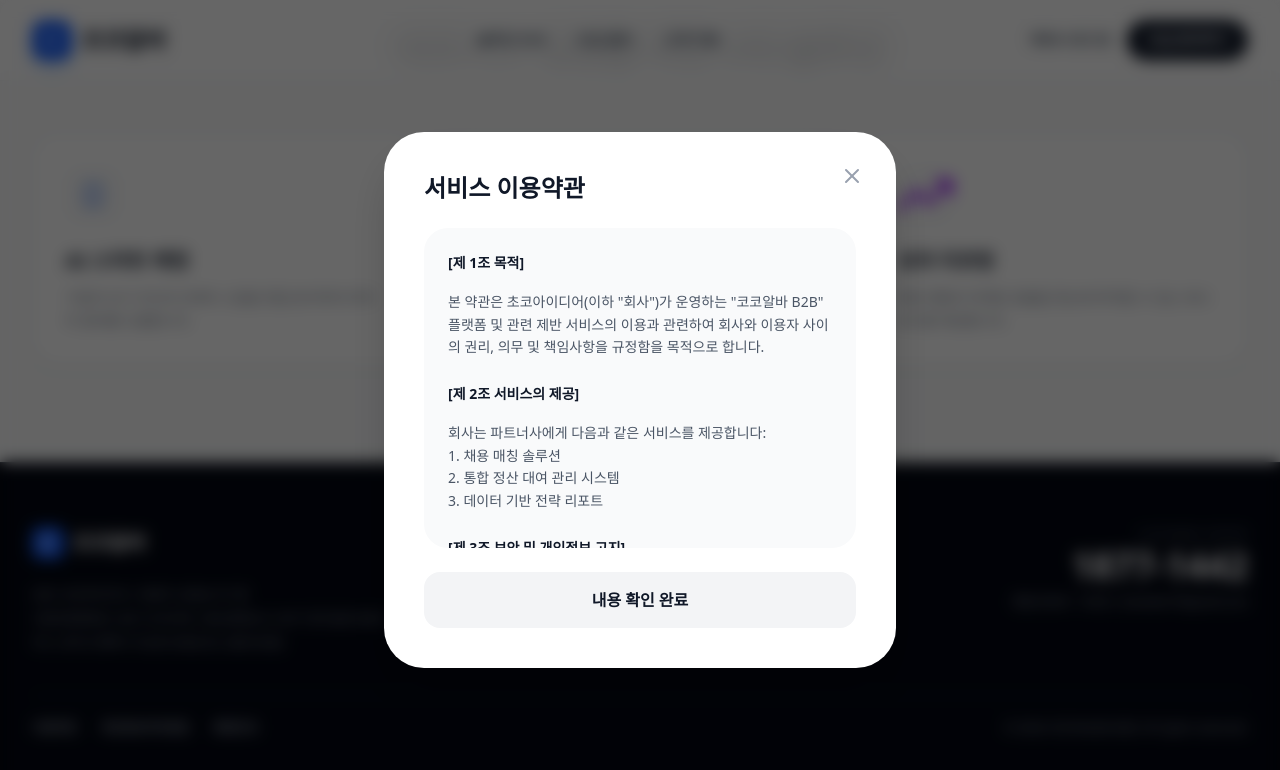
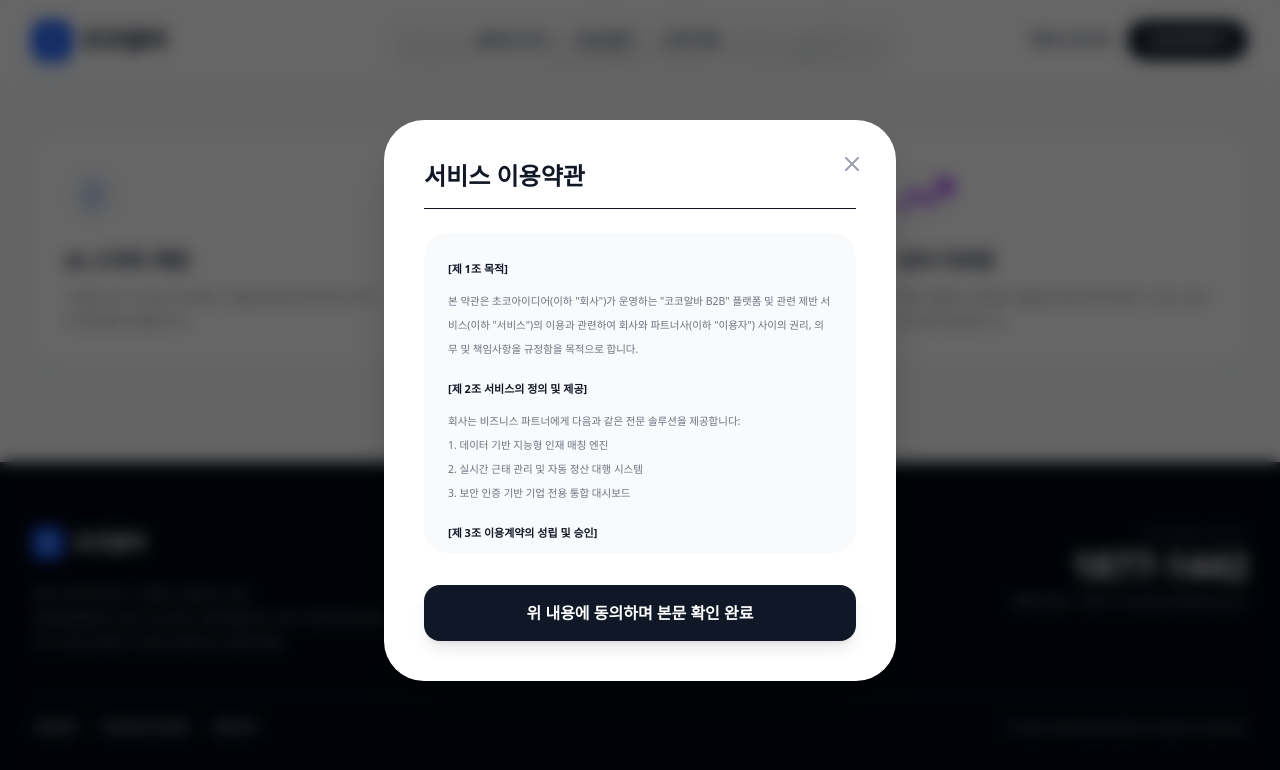
Before and after one commit to bizsetter7/coco-universe, a Next.js app: page / in a window 1280 px wide. Both pictures are taken after a click on the button "이용약관". Shown: the part 767-1537 px from the top of the page. Built offline with nearby package versions, Linux system fonts and the light colour scheme; no server answers; a web font is replaced by a local one.

Commit message:
style(audit): 약관 및 개인정보처리방침 모달 본문 세부 명세 보강 (심사 대응)

```diff
--- a/src/components/audit/B2BAuditPage.tsx
+++ b/src/components/audit/B2BAuditPage.tsx
@@ -286,19 +286,52 @@ export default function B2BAuditPage() {
 
                 {(activeModal === 'terms' || activeModal === 'privacy') && (
                     <div className="p-10">
-                        <h3 className="text-2xl font-black mb-6">{activeModal === 'terms' ? '서비스 이용약관' : '개인정보처리방침'}</h3>
-                        <div className="h-80 overflow-y-auto bg-gray-50 rounded-3xl p-6 text-sm text-gray-600 leading-relaxed font-medium thin-scrollbar">
-                            <p className="font-bold text-gray-900 mb-4">[제 1조 목적]</p>
-                            <p className="mb-6">본 약관은 초코아이디어(이하 "회사")가 운영하는 "코코알바 B2B" 플랫폼 및 관련 제반 서비스의 이용과 관련하여 회사와 이용자 사이의 권리, 의무 및 책임사항을 규정함을 목적으로 합니다.</p>
+                        <h3 className="text-2xl font-black mb-6 text-gray-900 border-b pb-4">{activeModal === 'terms' ? '서비스 이용약관' : '개인정보처리방침'}</h3>
+                        <div className="h-80 overflow-y-auto bg-gray-50 rounded-3xl p-6 text-[11px] text-gray-500 leading-6 font-medium thin-scrollbar">
+                             {activeModal === 'terms' ? (
+                               <>
+                                 <p className="font-bold text-gray-900 mb-2">[제 1조 목적]</p>
+                                 <p className="mb-4 text-[10.5px]">본 약관은 초코아이디어(이하 "회사")가 운영하는 "코코알바 B2B" 플랫폼 및 관련 제반 서비스(이하 "서비스")의 이용과 관련하여 회사와 파트너사(이하 "이용자") 사이의 권리, 의무 및 책임사항을 규정함을 목적으로 합니다.</p>
 
-                            <p className="font-bold text-gray-900 mb-4">[제 2조 서비스의 제공]</p>
-                            <p className="mb-6">회사는 파트너사에게 다음과 같은 서비스를 제공합니다: <br />1. 채용 매칭 솔루션<br />2. 통합 정산 대여 관리 시스템<br />3. 데이터 기반 전략 리포트</p>
+                                 <p className="font-bold text-gray-900 mb-2">[제 2조 서비스의 정의 및 제공]</p>
+                                 <p className="mb-4 text-[10.5px]">회사는 비즈니스 파트너에게 다음과 같은 전문 솔루션을 제공합니다:<br />1. 데이터 기반 지능형 인재 매칭 엔진<br />2. 실시간 근태 관리 및 자동 정산 대행 시스템<br />3. 보안 인증 기반 기업 전용 통합 대시보드</p>
 
-                            <p className="font-bold text-gray-900 mb-4">[제 3조 보안 및 개인정보 고지]</p>
-                            <p>회사는 이용자의 개인정보를 소중히 다루며, 관련 법령 및 본 정책에 따라 안전하게 보호합니다. 모든 인증 데이터는 SSL 암호화 통신을 통해 처리되며, 본인확인 정보는 해당 기관의 전문 보안 모듈을 거쳐 처리됩니다.</p>
+                                 <p className="font-bold text-gray-900 mb-2">[제 3조 이용계약의 성립 및 승인]</p>
+                                 <p className="mb-4 text-[10.5px]">1. 이용계약은 이용자가 회사가 정한 등록 양식에 따라 정보를 기입하고 본 약관에 동의한 후 신청함으로써 성립됩니다.<br />2. 회사는 전문적인 서비스 품질 유지를 위해 신청 기업의 실재성 및 업종 적합성을 검토한 후 최종 승인합니다.</p>
+
+                                 <p className="font-bold text-gray-900 mb-2">[제 4조 개인정보의 보호 및 보안 모듈]</p>
+                                 <p className="mb-4 text-[10.5px]">회사는 서비스 제공과 관련하여 수집한 이용자의 정보를 본인의 승낙 없이 제3자에게 누설하거나 배포하지 않습니다. 모든 통신 구간은 고도화된 SSL 암호화 기술이 적용된 보안 모듈을 통해 처리되며, 본인확인 정보는 독립된 공인 인증 기관의 인프라를 거쳐 안전하게 관리됩니다.</p>
+
+                                 <p className="font-bold text-gray-900 mb-2">[제 5조 파트너사의 의무]</p>
+                                 <p className="mb-4 text-[10.5px]">1. 파트너사는 서비스 이용 시 관계 법령 및 본 약관의 규정, 회사가 통지하는 서비스 이용 안내를 준수해야 합니다.<br />2. 공공질서 및 미풍양속을 해치는 행위나 허위 구인 정보를 등록하는 행위는 계약 해지 사유가 됩니다.</p>
+
+                                 <p className="font-bold text-gray-900 mb-2">[제 6조 대금의 정산 및 지급]</p>
+                                 <p className="mb-4 text-[10.5px]">솔루션 이용에 따른 비용 청구는 파트너사가 사전에 등록한 결제 수단 또는 지정된 에스크로 가상계좌를 통해 이루어지며, 정산 데이터의 오류가 발생한 경우 영업일 기준 3일 이내에 정정 요청을 할 수 있습니다.</p>
+
+                                 <p className="font-bold text-gray-900 mb-2">[제 7조 손해배상 및 관할 법원]</p>
+                                 <p className="mb-4 text-[10.5px]">회사의 고의 또는 중대한 과실로 인하여 이용자에게 손해가 발생한 경우 관계 법령에 따라 배상하며, 서비스 이용과 관련하여 발생한 분쟁의 관할은 회사의 소재지 관할 법원으로 합니다.</p>
+                               </>
+                             ) : (
+                               <>
+                                 <p className="font-bold text-gray-900 mb-2">[개인정보 처리 목적]</p>
+                                 <p className="mb-4 text-[10.5px]">수집된 정보는 기업 가입 의사 확인, 본인 확인 절차, 고객 상담 및 유료 서비스 이용에 따른 정산 처리를 위해서만 활용됩니다.</p>
+
+                                 <p className="font-bold text-gray-900 mb-2">[수집 항목 및 방법]</p>
+                                 <p className="mb-4 text-[10.5px]">1. 수집 항목: (필수) 대표자명, 상호명, 주소, 사업자번호, 연락처, 이메일 주소 / (선택) 서비스 이용 로그, 접속 IP.<br />2. 수집 방법: 서비스 신청 홈페이지 내 입력 폼 및 인증 모듈 연동.</p>
+
+                                 <p className="font-bold text-gray-900 mb-2">[보유 및 이용 기간]</p>
+                                 <p className="mb-4 text-[10.5px]">수집된 개인정보는 동의를 얻은 날로부터 서비스 탈퇴 시까지 보유하며, 법령상 보존 의무(국세기본법 등)가 있는 경우 해당 법령이 정한 기간까지 안전하게 보관합니다.</p>
+
+                                 <p className="font-bold text-gray-900 mb-2">[개인정보 파기 절차]</p>
+                                 <p className="mb-4 text-[10.5px]">보유 기간이 경과한 개인정보는 복구가 불가능한 기술적 방법을 사용하여 즉시 파기합니다.</p>
+
+                                 <p className="font-bold text-gray-900 mb-2">[보호 책임자 및 연락처]</p>
+                                 <p className="text-[10.5px]">개인정보 관리 책임자: 시스템 관리팀 | 센터 : 1877-1442</p>
+                               </>
+                             )}
                         </div>
-                        <button onClick={closeModal} className="w-full py-4 bg-gray-100 hover:bg-gray-200 text-gray-900 font-bold rounded-2xl mt-6 transition-colors">
-                            내용 확인 완료
+                        <button onClick={closeModal} className="w-full py-4 bg-gray-900 text-white font-bold rounded-2xl mt-8 hover:bg-black transition-all shadow-lg active:scale-95">
+                            위 내용에 동의하며 본문 확인 완료
                         </button>
                     </div>
                 )}
```
